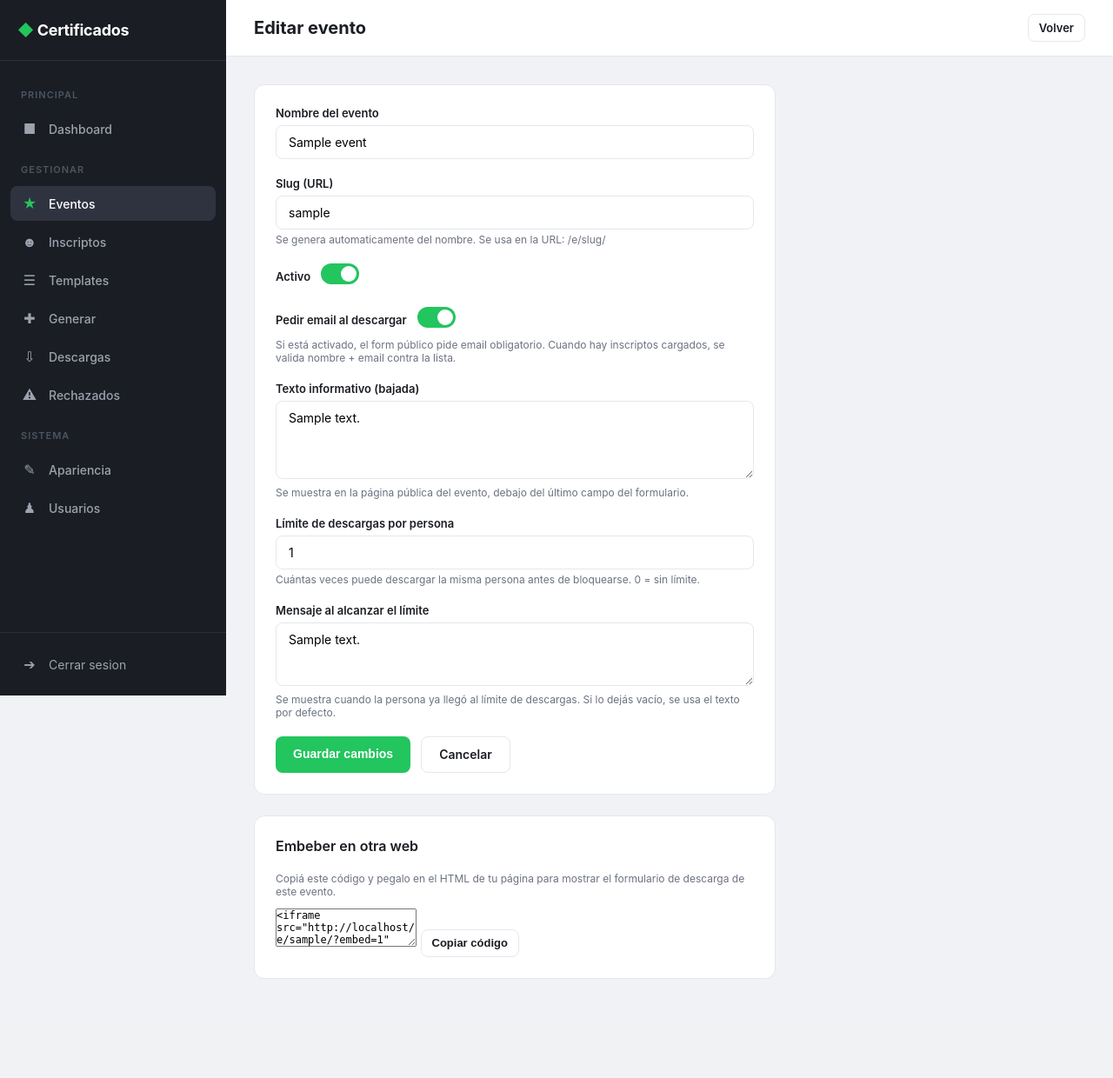
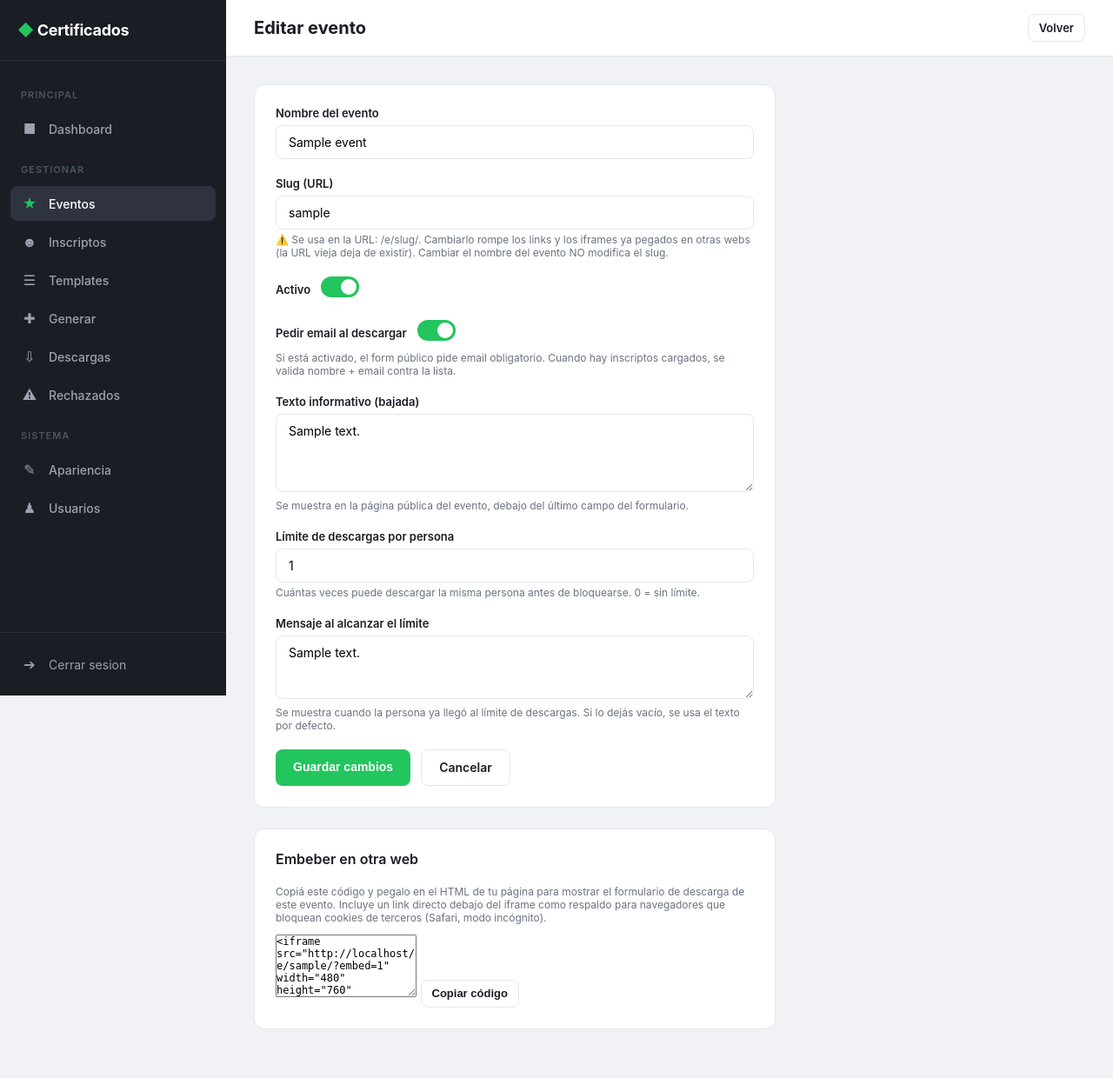
Before and after one commit to Julian-Genuario/plataforma-certificados-2.0, a Django app: page /panel/eventos/1/editar/ in a window 1280 px wide. Shown: the whole page at 87% size. Before the commit the page ends 1125 px from the top, so only its background shows below. Run offline with Django 5.2, Linux system fonts and the light colour scheme; a user stored in the database is signed in; tables that the repository leaves empty hold one stand-in row (values such as "Sample post").

Commit message:
fix(panel): slug estable al editar evento + snippet de embed con fallback
- El slug ya no se regenera automaticamente al editar un evento (solo al
  crear); cambiarlo rompia los iframes/links ya difundidos. Al editar,
  slug vacio conserva el existente y el form avisa si se modifica a mano.
- Snippet de embed (evento y home): altura 760 para que el mensaje de
  error no quede cortado + link directo debajo del iframe como respaldo
  para navegadores que bloquean cookies de terceros.

Co-Authored-By: Claude Fable 5 <noreply@anthropic.com>
Claude-Session: https://claude.ai/code/session_01NEbfKMGPkD1Y6ZDaMwpgKi

```diff
--- a/certificados/panel_views.py
+++ b/certificados/panel_views.py
@@ -111,7 +111,11 @@ def panel_event_form(request, pk=None):
 
     if request.method == "POST":
         name = request.POST.get("name", "").strip()
-        slug = request.POST.get("slug", "").strip() or slugify(name)
+        slug = request.POST.get("slug", "").strip()
+        if not slug:
+            # Al editar, un slug vacío conserva el actual (cambiarlo rompe
+            # los links/iframes ya difundidos); solo se genera al crear.
+            slug = event.slug if event else slugify(name)
         active = request.POST.get("active") == "on"
         require_email = request.POST.get("require_email") == "on"
         info_text = request.POST.get("info_text", "").strip()
@@ -155,15 +159,18 @@ def panel_event_form(request, pk=None):
         return redirect("panel_events")
 
     embed_url = ""
+    public_url = ""
     if event:
-        embed_url = request.build_absolute_uri(
-            reverse("event_page", kwargs={"slug": event.slug}) + "?embed=1"
+        public_url = request.build_absolute_uri(
+            reverse("event_page", kwargs={"slug": event.slug})
         )
+        embed_url = public_url + "?embed=1"
 
     return render(request, "panel/event_form.html", {
         "active_page": "events",
         "event": event,
         "embed_url": embed_url,
+        "public_url": public_url,
     })
 
 
@@ -810,12 +817,14 @@ def panel_site_settings(request):
         messages.success(request, "Configuración guardada.")
         return redirect("panel_site_settings")
 
-    home_embed_url = request.build_absolute_uri(reverse("home") + "?embed=1")
+    home_public_url = request.build_absolute_uri(reverse("home"))
+    home_embed_url = home_public_url + "?embed=1"
 
     return render(request, "panel/site_settings.html", {
         "active_page": "apariencia",
         "site": site,
         "home_embed_url": home_embed_url,
+        "home_public_url": home_public_url,
     })
 
 
--- a/certificados/templates/panel/event_form.html
+++ b/certificados/templates/panel/event_form.html
@@ -16,14 +16,20 @@
             <label>Nombre del evento</label>
             <input type="text" name="name" value="{{ event.name|default:'' }}" required
                    placeholder="Ej: Congreso de Tecnologia 2026"
-                   oninput="generateSlug(this.value)">
+                   {% if not event %}oninput="generateSlug(this.value)"{% endif %}>
         </div>
 
         <div class="form-group">
             <label>Slug (URL)</label>
             <input type="text" name="slug" id="slugField" value="{{ event.slug|default:'' }}"
-                   placeholder="congreso-de-tecnologia-2026">
+                   placeholder="congreso-de-tecnologia-2026"
+                   {% if event %}data-original="{{ event.slug }}"{% endif %}>
+            {% if event %}
+            <div class="form-help">⚠️ Se usa en la URL: /e/slug/. Cambiarlo rompe los links y los iframes ya pegados en otras webs (la URL vieja deja de existir). Cambiar el nombre del evento NO modifica el slug.</div>
+            <div class="form-help" id="slugWarning" style="display:none;color:#dc2626;font-weight:600;">⚠️ Estás cambiando el slug: al guardar, el link y el iframe difundidos con la URL anterior van a dejar de funcionar.</div>
+            {% else %}
             <div class="form-help">Se genera automaticamente del nombre. Se usa en la URL: /e/slug/</div>
+            {% endif %}
         </div>
 
         <div class="form-group">
@@ -78,8 +84,9 @@
     <div class="card-header">
         <div class="card-title">Embeber en otra web</div>
     </div>
-    <p class="form-help" style="margin-bottom:12px;">Copiá este código y pegalo en el HTML de tu página para mostrar el formulario de descarga de este evento.</p>
-    <textarea id="embedCode" readonly rows="3" style="font-family:monospace;font-size:12px;" onclick="this.select();">&lt;iframe src="{{ embed_url }}" width="480" height="640" style="border:0;max-width:100%;" title="Descargar certificado"&gt;&lt;/iframe&gt;</textarea>
+    <p class="form-help" style="margin-bottom:12px;">Copiá este código y pegalo en el HTML de tu página para mostrar el formulario de descarga de este evento. Incluye un link directo debajo del iframe como respaldo para navegadores que bloquean cookies de terceros (Safari, modo incógnito).</p>
+    <textarea id="embedCode" readonly rows="5" style="font-family:monospace;font-size:12px;" onclick="this.select();">&lt;iframe src="{{ embed_url }}" width="480" height="760" style="border:0;max-width:100%;" title="Descargar certificado"&gt;&lt;/iframe&gt;
+&lt;p&gt;¿Problemas con el formulario? &lt;a href="{{ public_url }}" target="_blank" rel="noopener"&gt;Descargar el certificado desde este link&lt;/a&gt;.&lt;/p&gt;</textarea>
     <button type="button" class="btn btn-secondary btn-sm" style="margin-top:12px;" onclick="copyEmbed('embedCode', this)">Copiar código</button>
 </div>
 {% endif %}
@@ -111,5 +118,15 @@ function generateSlug(text) {
         .replace(/^-|-$/g, '');
     document.getElementById('slugField').value = slug;
 }
+
+// Al editar: avisar si el slug se aparta del original (rompe links/iframes difundidos)
+(function () {
+    var field = document.getElementById('slugField');
+    var warning = document.getElementById('slugWarning');
+    if (!field || !warning || !field.dataset.original) return;
+    field.addEventListener('input', function () {
+        warning.style.display = field.value.trim() === field.dataset.original ? 'none' : 'block';
+    });
+})();
 </script>
 {% endblock %}
--- a/certificados/templates/panel/site_settings.html
+++ b/certificados/templates/panel/site_settings.html
@@ -62,8 +62,9 @@
     <div class="card-header">
         <div class="card-title">Embeber el inicio en otra web</div>
     </div>
-    <p class="form-help" style="margin-bottom:12px;">Copiá este código para mostrar la página de inicio (con el selector de evento) dentro de otra web.</p>
-    <textarea id="homeEmbedCode" readonly rows="3" style="font-family:monospace;font-size:12px;" onclick="this.select();">&lt;iframe src="{{ home_embed_url }}" width="480" height="680" style="border:0;max-width:100%;" title="Descargar certificado"&gt;&lt;/iframe&gt;</textarea>
+    <p class="form-help" style="margin-bottom:12px;">Copiá este código para mostrar la página de inicio (con el selector de evento) dentro de otra web. Incluye un link directo debajo del iframe como respaldo para navegadores que bloquean cookies de terceros (Safari, modo incógnito).</p>
+    <textarea id="homeEmbedCode" readonly rows="5" style="font-family:monospace;font-size:12px;" onclick="this.select();">&lt;iframe src="{{ home_embed_url }}" width="480" height="760" style="border:0;max-width:100%;" title="Descargar certificado"&gt;&lt;/iframe&gt;
+&lt;p&gt;¿Problemas con el formulario? &lt;a href="{{ home_public_url }}" target="_blank" rel="noopener"&gt;Descargar el certificado desde este link&lt;/a&gt;.&lt;/p&gt;</textarea>
     <button type="button" class="btn btn-secondary btn-sm" style="margin-top:12px;" onclick="copyEmbed('homeEmbedCode', this)">Copiar código</button>
 </div>
 
```
Also changed, not shown: certificados/tests.py (+15 -0 lines).
